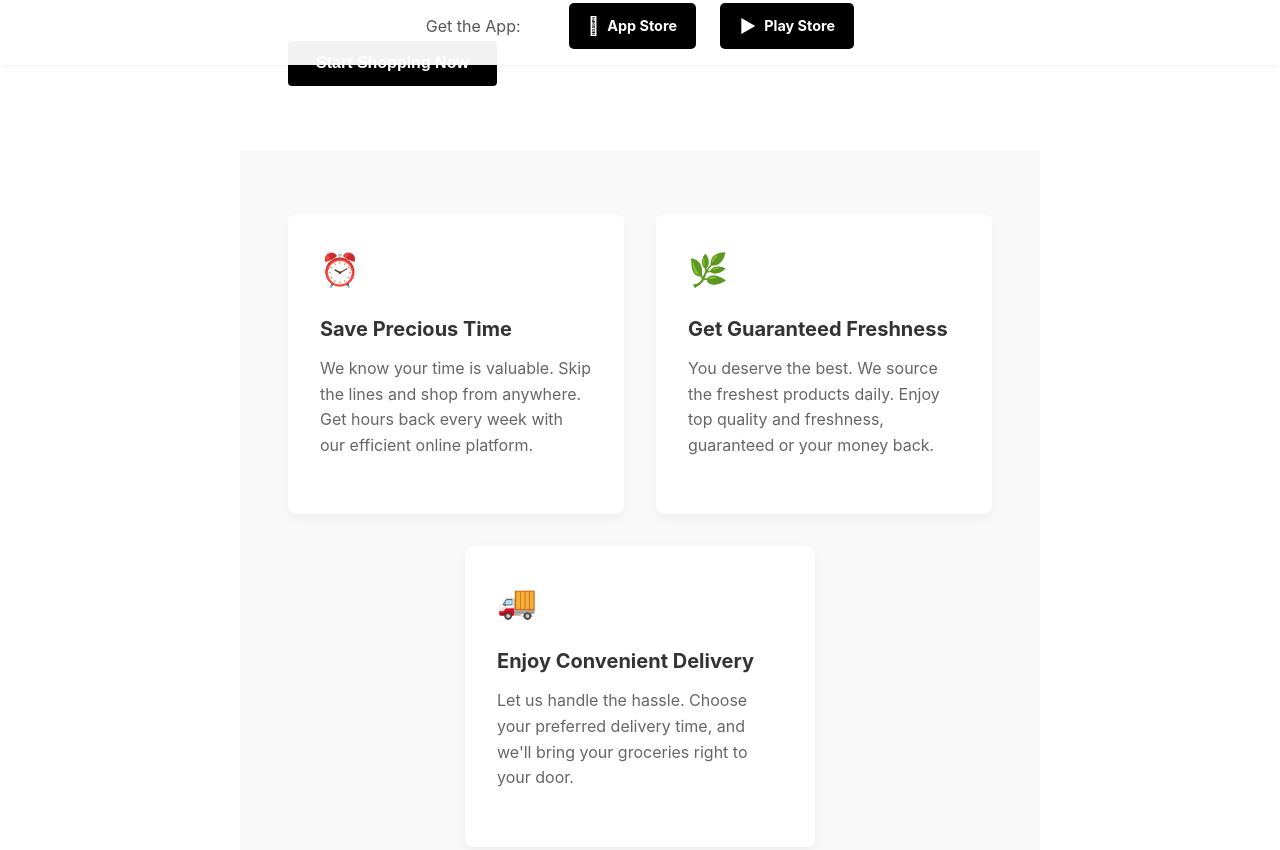
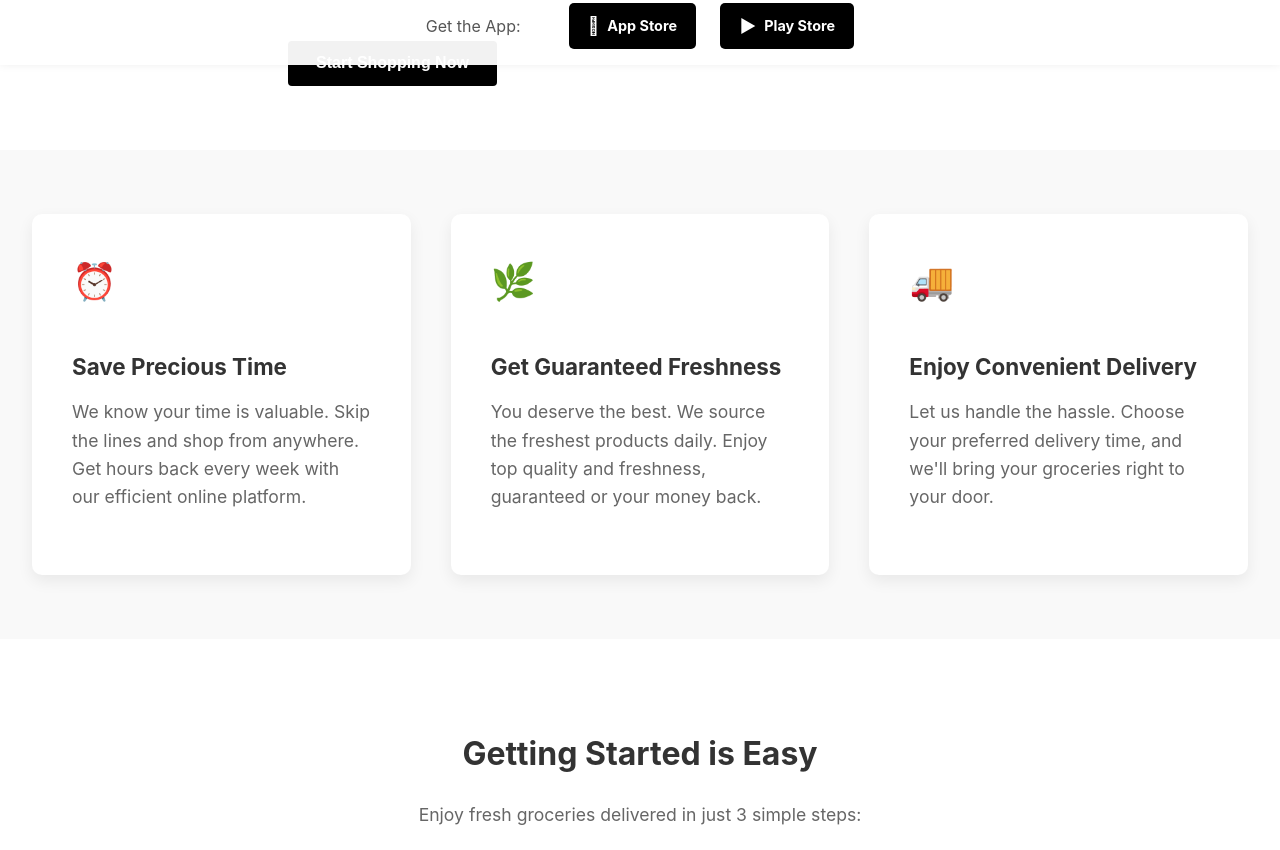
Before and after one commit to vallesoftwarelabs/household-web, a Gatsby site in the folder hh-web/: page / in a window 1280 px wide. Shown: the part 735-1585 px from the top of the page. Built offline with nearby package versions, Linux system fonts and the light colour scheme; Gatsby itself is replaced by a stand-in of ours.

Commit message:
Ensure feature cards take up more horizontal space when available

```diff
--- a/hh-web/src/components/Features.js
+++ b/hh-web/src/components/Features.js
@@ -1,16 +1,35 @@
 import React from 'react';
 import styled from 'styled-components';
 
+// Modified to extend full width
 const FeaturesWrapper = styled.section`
-  padding: 4rem 3rem;
+  padding: 4rem 0; // Remove horizontal padding
   background-color: #f9f9f9; // Light grey background
+  width: 100vw; // Full viewport width
+  margin-left: calc(-50vw + 50%); // Negative margin trick to extend full width
+  position: relative; // Ensure proper stacking context
 
   @media (max-width: 768px) {
-    padding: 3rem 1.5rem; // Reduce padding
+    padding: 3rem 0; // Keep vertical padding, remove horizontal
   }
 
   @media (max-width: 480px) {
-    padding: 2rem 1rem; // Further reduce padding
+    padding: 2rem 0; // Keep vertical padding, remove horizontal
+  }
+`;
+
+// Update FeaturesInner for more space
+const FeaturesInner = styled.div`
+  max-width: 1600px; // Significantly wider container
+  margin: 0 auto;
+  padding: 0 2rem;
+
+  @media (max-width: 768px) {
+    padding: 0 1.5rem;
+  }
+
+  @media (max-width: 480px) {
+    padding: 0 1rem;
   }
 `;
 
@@ -32,48 +51,64 @@ const SectionTitle = styled.h2`
   }
 `;
 
+// Adjust container spacing
 const CardsContainer = styled.div`
   display: flex;
-  justify-content: space-around; // Keep for smaller screens
-  gap: 2rem;
+  justify-content: center;
+  gap: 2.5rem; // Slightly reduce gap
   flex-wrap: wrap;
+  width: 100%;
+  margin: 0 auto;
 
-  // Add max-width and center for larger screens
-  max-width: 1100px; // Adjust this value based on card size + gap
-  margin: 0 auto; // Center the container
-
-  // Optionally, change justify-content on larger screens if needed
-  @media (min-width: 769px) { // Apply when cards are likely side-by-side
-     justify-content: center; // Center cards instead of space-around
+  @media (min-width: 1200px) {
+    flex-wrap: nowrap;
   }
 `;
 
+// Adjust FeatureCard to be more squared
 const FeatureCard = styled.div`
-  background-color: #fff; // White background for cards
-  padding: 2rem;
-  border-radius: 8px;
-  box-shadow: 0 4px 12px rgba(0, 0, 0, 0.05); // Subtle shadow
-  text-align: left; // Align text to the left within the card
-  flex: 1; // Allow cards to grow
-  min-width: 280px; // Minimum width before wrapping
-  max-width: 350px; // Maximum width
+  background-color: #fff;
+  padding: 2.5rem; // Reduce padding to make more compact
+  border-radius: 10px; // Slightly smaller radius
+  box-shadow: 0 6px 16px rgba(0, 0, 0, 0.07); // Slightly reduced shadow
+  text-align: left;
 
-  // Placeholder for Icon
-  .icon {
-    font-size: 2rem;
-    margin-bottom: 1rem;
-    // In a real implementation, use an SVG or icon font
+  // Make cards more square-like on larger screens
+  flex: 1 1 0;
+
+  // Width adjustments
+  min-width: 320px; // Slightly reduce min width
+
+  // On larger screens, set aspect ratio close to 1:1
+  @media (min-width: 1200px) {
+    max-width: 380px; // Constrain width for more squared appearance
+    min-height: 340px; // Set minimum height to keep relatively square
+    display: flex;
+    flex-direction: column;
   }
 
+  // Medium screens
+  @media (max-width: 1199px) {
+    max-width: 480px; // Reduced from 550px
+    margin-bottom: 1rem;
+  }
+
+  // Icon sizing
+  .icon {
+    font-size: 2.25rem; // Slightly reduced
+    margin-bottom: 1.25rem;
+  }
+
+  // Text sizing
   h3 {
-    font-size: 1.25rem;
+    font-size: 1.4rem; // Slightly reduced
     font-weight: bold;
     color: #333;
-    margin-bottom: 0.75rem;
+    margin-bottom: 0.9rem;
   }
 
   p {
-    font-size: 1rem;
+    font-size: 1.1rem; // Slightly reduced
     color: #666;
     line-height: 1.6;
   }
@@ -87,6 +122,7 @@ const DeliveryIcon = () => <span className="icon">🚚</span>;
 const Features = () => {
   return (
     <FeaturesWrapper>
+      <FeaturesInner>
         {/* <SectionTitle>Why Choose Us?</SectionTitle> */}
         <CardsContainer>
           <FeatureCard>
@@ -114,6 +150,7 @@ const Features = () => {
             </p>
           </FeatureCard>
         </CardsContainer>
+      </FeaturesInner>
     </FeaturesWrapper>
   );
 };
```
Lines whose indentation alone changed are shown as unchanged.
